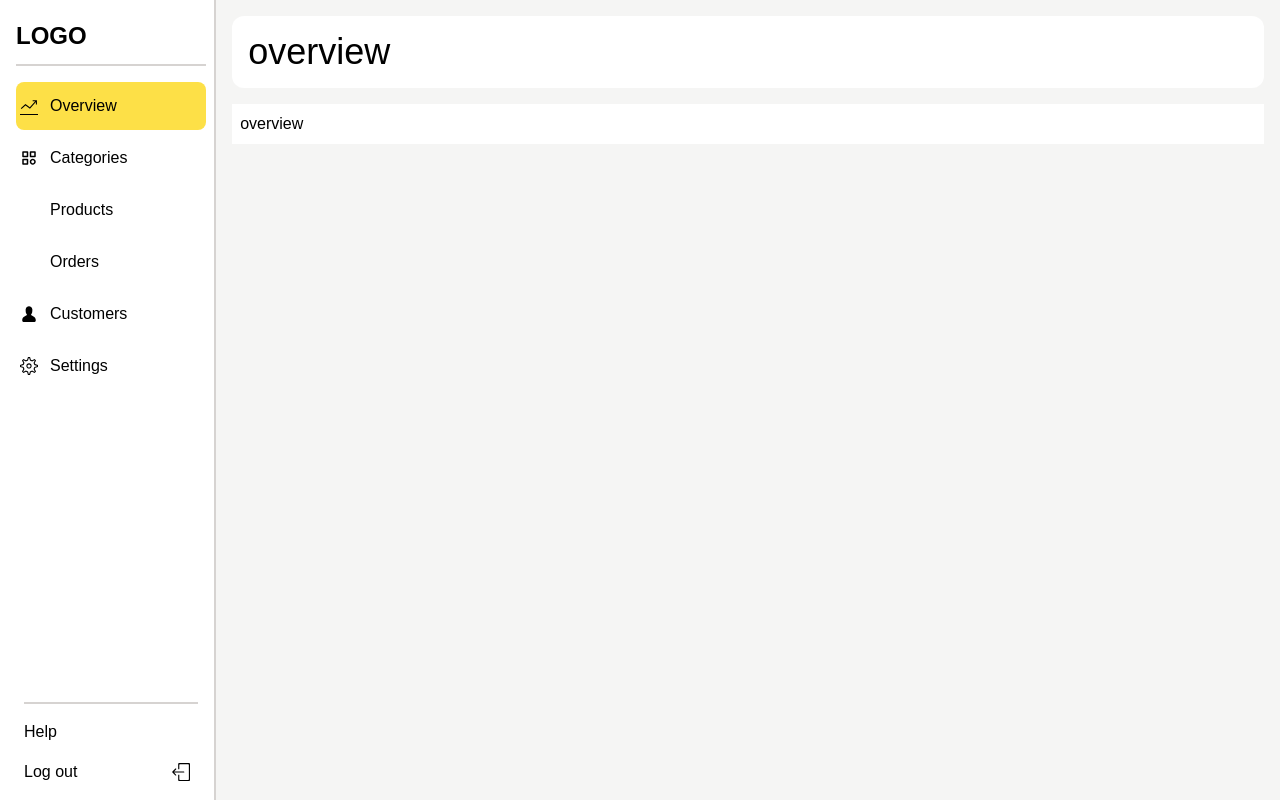
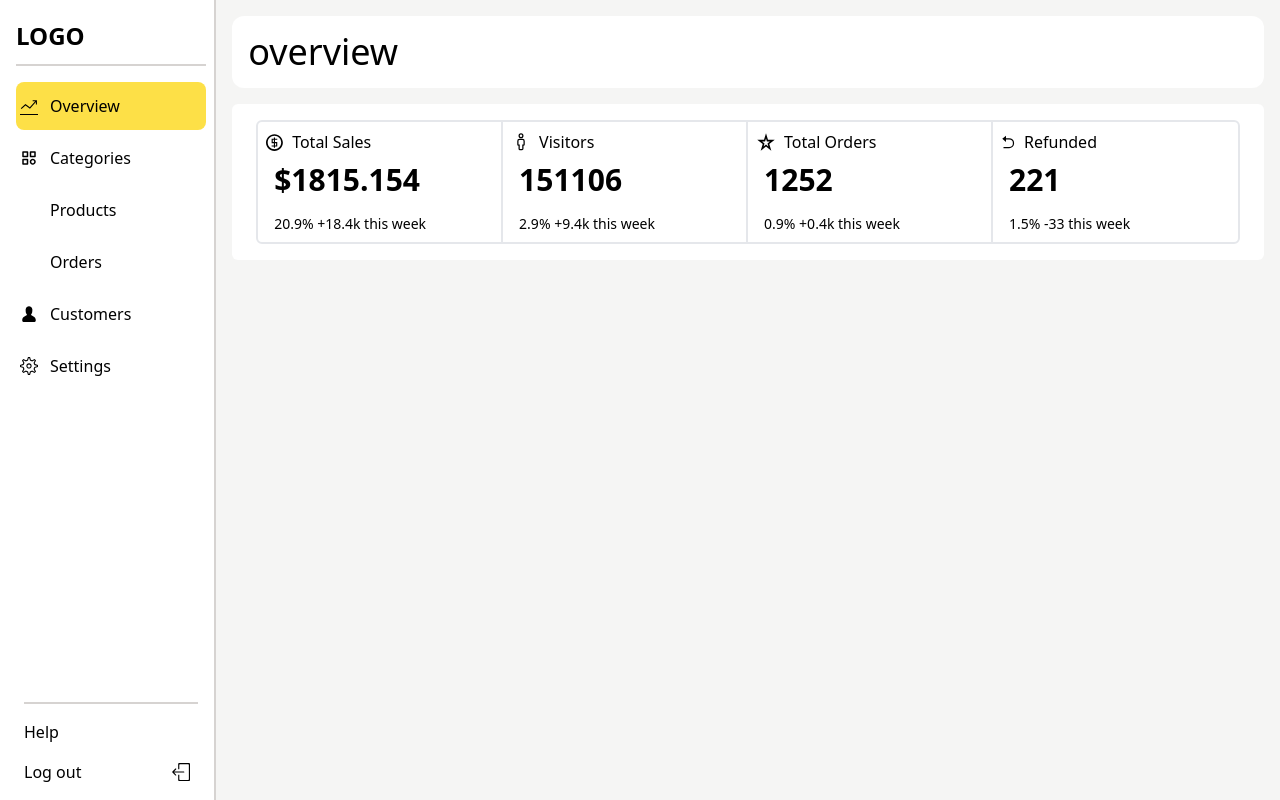
Before and after one commit to ZouCherif/tech_Ecommerce, a React (Create React App) app in the folder frontend/: page /dashboard/overview in a window 1280 px wide. Built offline with nearby package versions, Linux system fonts and the light colour scheme; some icons are missing.

Commit message:
dashboard font familly != global font

```diff
--- a/frontend/package.json
+++ b/frontend/package.json
@@ -5,8 +5,10 @@
   "dependencies": {
     "@react-oauth/google": "^0.11.1",
     "@reduxjs/toolkit": "^1.9.5",
+    "chart.js": "^4.4.0",
     "jwt-decode": "^3.1.2",
     "react": "^18.2.0",
+    "react-chartjs-2": "^5.2.0",
     "react-dom": "^18.2.0",
     "react-icons": "^4.10.1",
     "react-redux": "^8.1.2",
--- a/frontend/src/components/NavBar.js
+++ b/frontend/src/components/NavBar.js
@@ -11,7 +11,7 @@ const Navbar = () => {
     setToggleMenu((prevToggleMenu) => !prevToggleMenu);
   };
   return (
-    <nav className="text-black w-full relative">
+    <nav className="text-black w-full relative custom-font">
       <div className="relative z-20 bg-stone-200">
         <div className="container mx-auto flex justify-between items-center py-3 max-w-[1200px] ss:px-6 px-4">
           <div className="text-xl font-bold mr-2 flex items-center">
--- a/frontend/src/features/User/ForgotPassword.js
+++ b/frontend/src/features/User/ForgotPassword.js
@@ -41,7 +41,7 @@ function ForgotPassword() {
   };
 
   return (
-    <div className="bg-stone-100 h-screen select-none flex justify-center">
+    <div className="bg-stone-100 h-screen select-none flex justify-center custom-font">
       <div className="sm:w-1/2 w-3/4 bg-white px-4">
         <h1 className="font-bold text-4xl text-center py-6">LOGO</h1>
         <hr className="border-black mb-4" />
--- a/frontend/src/features/User/Login.js
+++ b/frontend/src/features/User/Login.js
@@ -54,7 +54,7 @@ function Login() {
   };
 
   return (
-    <div className="bg-stone-200 h-full select-none">
+    <div className="bg-stone-200 h-full select-none custom-font">
       <h1 className="font-bold text-4xl text-center py-10">LOGO</h1>
       <div className="sm:w-1/2 w-3/4 mx-auto bg-white py-10 tracking-widest">
         <form
--- a/frontend/src/features/User/Register.js
+++ b/frontend/src/features/User/Register.js
@@ -64,7 +64,7 @@ function Register() {
     }
   };
   return (
-    <div className="bg-stone-100 h-full select-none">
+    <div className="bg-stone-100 h-full select-none custom-font">
       <h1 className="font-bold text-4xl text-center py-10">LOGO</h1>
 
       <div className="sm:w-1/2 w-3/4 mx-auto bg-white py-10 tracking-widest">
--- a/frontend/src/features/User/ResetPassword.js
+++ b/frontend/src/features/User/ResetPassword.js
@@ -35,7 +35,7 @@ function ResetPassword() {
   };
 
   return (
-    <div className="bg-stone-100 h-screen select-none flex justify-center">
+    <div className="bg-stone-100 h-screen select-none flex justify-center custom-font">
       <div className="sm:w-1/2 w-3/4 bg-white px-4">
         <h1 className="font-bold text-4xl text-center py-6">LOGO</h1>
         <hr className="border-black mb-4" />
--- a/frontend/src/index.css
+++ b/frontend/src/index.css
@@ -6,6 +6,9 @@
   margin: 0;
   padding: 0;
   box-sizing: border-box;
+}
+
+.custom-font {
   font-family: "Playfair Display", sans-serif;
 }
 
--- a/frontend/src/pages/Dashboard.js
+++ b/frontend/src/pages/Dashboard.js
@@ -1,5 +1,6 @@
 import AdminNavbar from "../components/AdminNavbar";
 import { Outlet, useLocation } from "react-router-dom";
+
 function Dashboard() {
   const location = useLocation();
   return (
--- a/frontend/src/pages/Err404.js
+++ b/frontend/src/pages/Err404.js
@@ -1,6 +1,6 @@
 function Err404() {
   return (
-    <div>
+    <div className="custom-font">
       <h1 className="text-center py-20 text-5xl font-bold">Page Not Found</h1>
     </div>
   );
--- a/frontend/src/pages/Home.js
+++ b/frontend/src/pages/Home.js
@@ -58,7 +58,7 @@ function Home() {
     }
   };
   return (
-    <div>
+    <div className="custom-font">
       {/* <button onClick={handlerefresh}>refresh</button> */}
       <input
         placeholder="name"
--- a/frontend/src/pages/dashboard/Overview.js
+++ b/frontend/src/pages/dashboard/Overview.js
@@ -1,7 +1,43 @@
+import { ImCoinDollar } from "react-icons/im";
+import { VscPerson, VscStarEmpty } from "react-icons/vsc";
+import { RiArrowGoBackFill } from "react-icons/ri";
 function Overview() {
   return (
-    <div className="w-full bg-white p-2">
-      <div>overview</div>
+    <div className="w-full bg-white py-4 px-6 rounded-md">
+      <section className="flex mx-auto border-2 rounded-md">
+        <div className="w-1/4 border-r-2 p-2">
+          <h2 className="flex items-center mb-2">
+            <ImCoinDollar className="mr-2" size={18} />
+            Total Sales
+          </h2>
+          <p className="px-2 text-3xl font-bold mb-4">$1815.154</p>
+          <p className="text-sm px-2">20.9% {"  "} +18.4k this week</p>
+        </div>
+        <div className="w-1/4 border-r-2 p-2">
+          <h2 className="flex items-center mb-2">
+            <VscPerson className="mr-2" size={20} />
+            Visitors
+          </h2>
+          <p className="px-2 text-3xl font-bold mb-4">151106</p>
+          <p className="text-sm px-2">2.9% {"  "} +9.4k this week</p>
+        </div>
+        <div className="w-1/4 border-r-2 p-2">
+          <h2 className="flex items-center mb-2">
+            <VscStarEmpty className="mr-2" size={20} />
+            Total Orders
+          </h2>
+          <p className="px-2 text-3xl font-bold mb-4">1252</p>
+          <p className="text-sm px-2">0.9% {"  "} +0.4k this week</p>
+        </div>
+        <div className="w-1/4 p-2">
+          <h2 className="flex items-center mb-2">
+            <RiArrowGoBackFill className="mr-2" size={15} />
+            Refunded
+          </h2>
+          <p className="px-2 text-3xl font-bold mb-4">221</p>
+          <p className="text-sm px-2">1.5% {"  "} -33 this week</p>
+        </div>
+      </section>
     </div>
   );
 }
```
Also changed, not shown: 1 other file (tests, documents, lock files or other folders).
